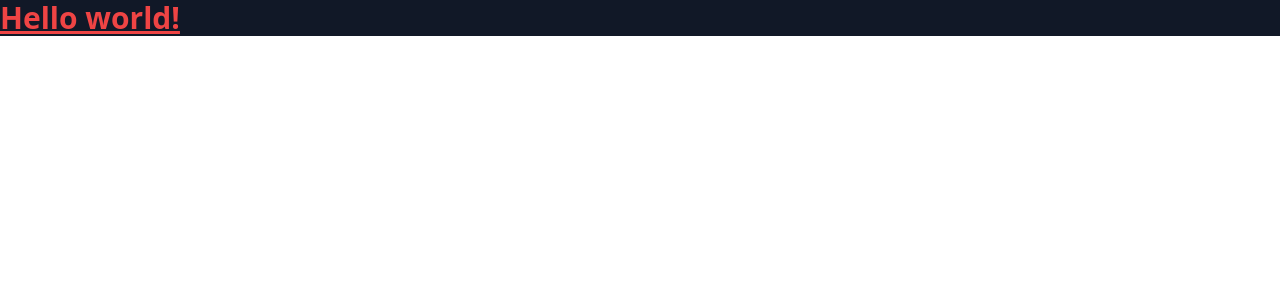
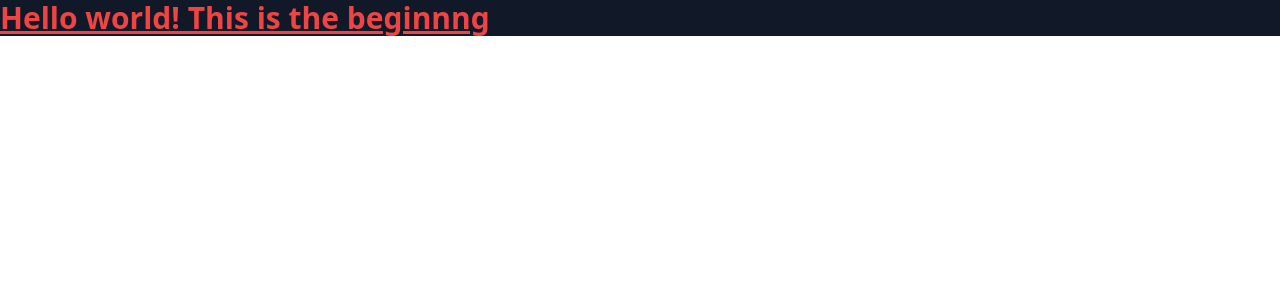
Before and after one commit to ibraheemosule/skoolizy, a React (Vite) app: page / in a window 1280 px wide. Shown: the top 300 px of the page. Built offline with nearby package versions, Linux system fonts and the light colour scheme.

Commit message:
updated the package.json name

```diff
--- a/package.json
+++ b/package.json
@@ -1,5 +1,5 @@
 {
-  "name": "sma",
+  "name": "classify",
   "private": true,
   "version": "0.0.0",
   "type": "module",
--- a/src/components/App.tsx
+++ b/src/components/App.tsx
@@ -1,7 +1,7 @@
 function App() {
   return (
     <h1 className="text-3xl text-red-500 font-bold underline bg-gray-900">
-      Hello world!
+      Hello world! This is the beginnng
     </h1>
   );
 }
```
Also changed, not shown: 1 other file (tests, documents, lock files or other folders).
